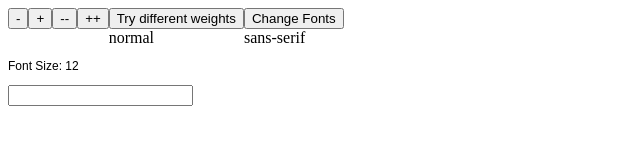
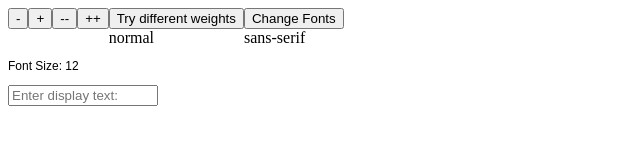
Before and after one commit to Ronnoc72/Counter-Font-Project, a React app: page public/index.html in a window 1280 px wide. Shown: the whole page, without its empty margins (0-640 px from the left). Built offline with nearby package versions, Linux system fonts and the light colour scheme.

Commit message:
1 file modified

```diff
--- a/public/index.html
+++ b/public/index.html
@@ -1,2 +1,2 @@
 <div id="root"></div>
-<input id="user" type="text" />
+<input id="user" type="text" style="width: 150px;" placeholder="Enter display text: " />
```
